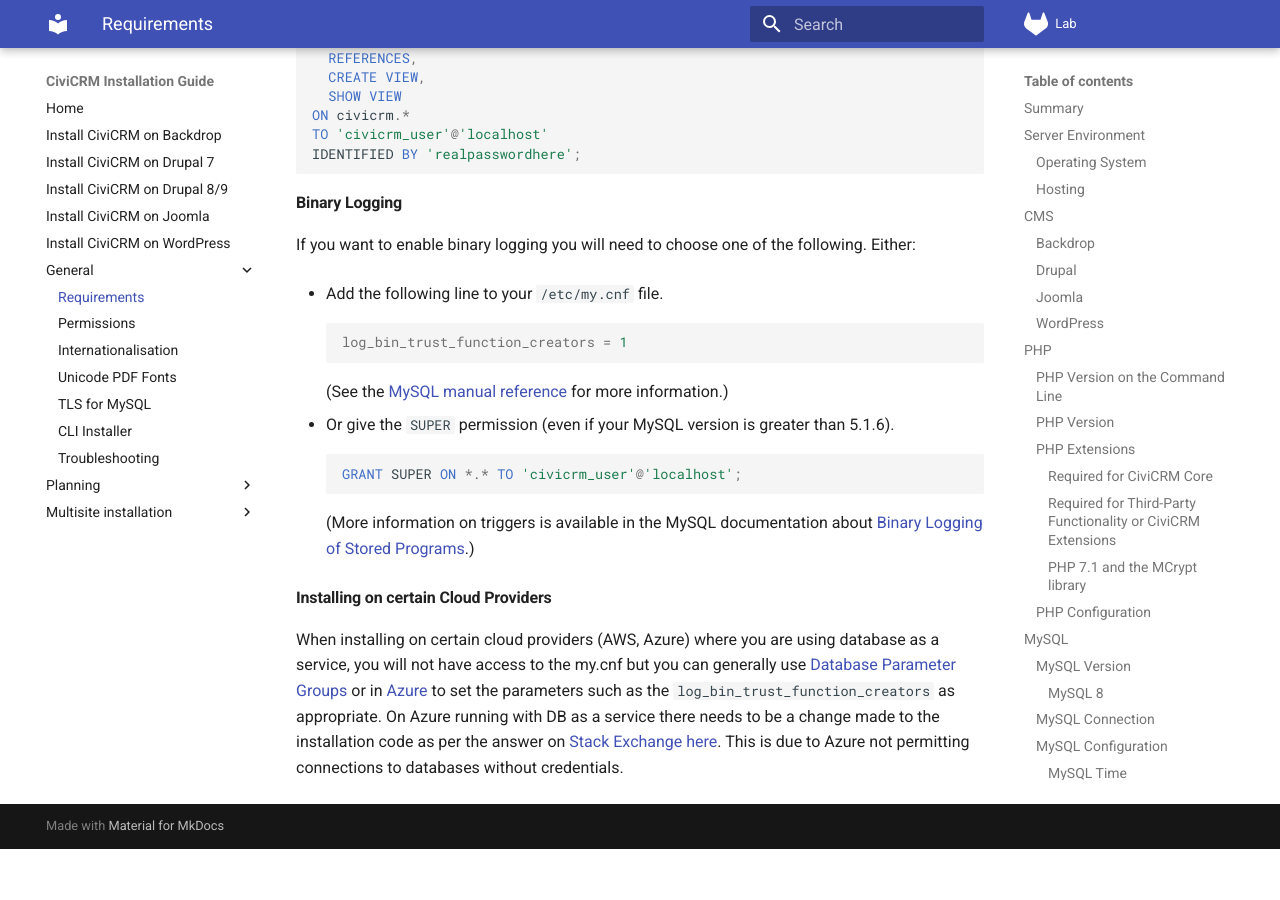
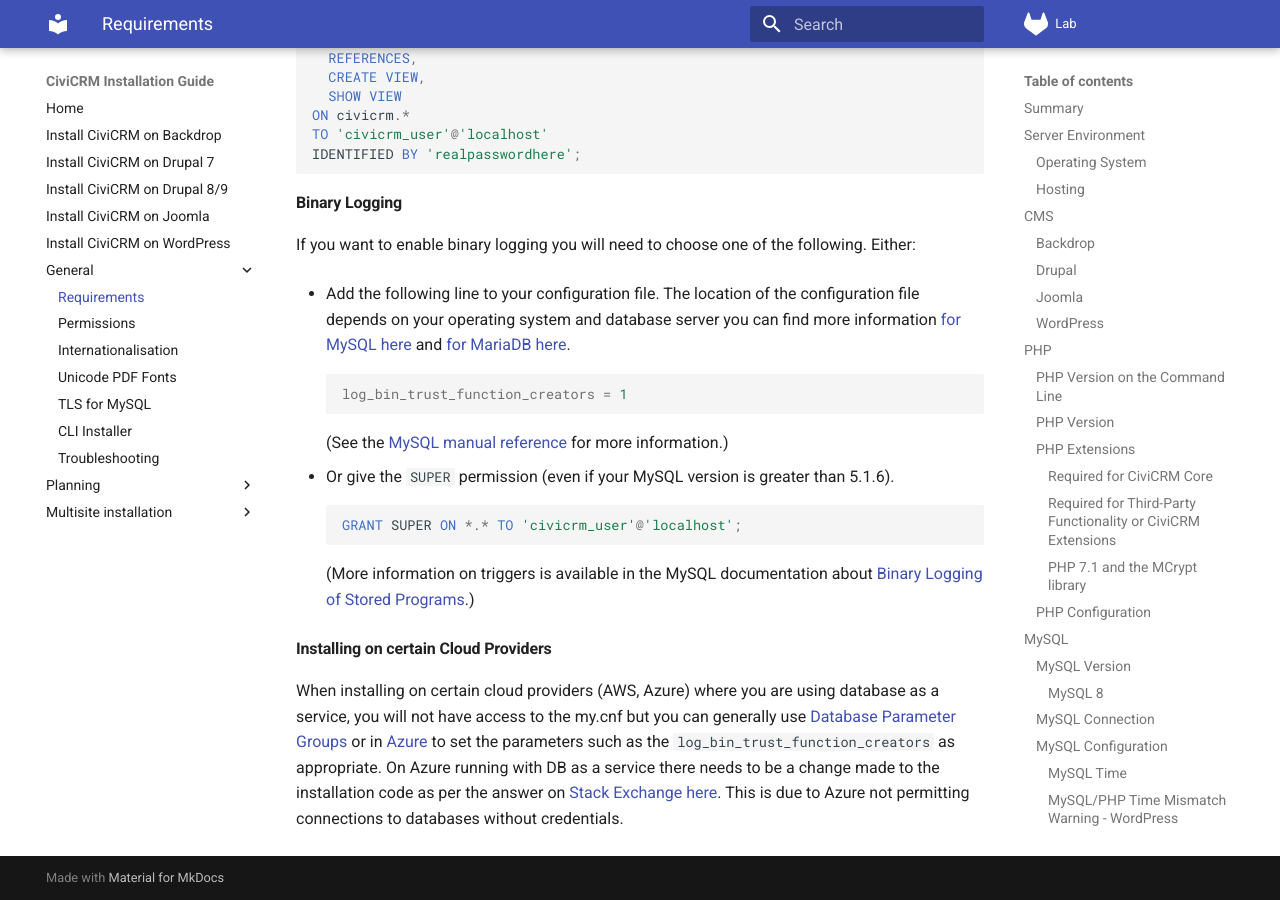
Before and after one commit to agileware/civicrm-installation-guide, an MkDocs documentation site: the page built from docs/general/requirements.md, in a window 1280 px wide and 900 px high, scrolled down 7921 px. Built offline with MkDocs 1.6.1 and Material for MkDocs 9.7.7, drawn with Linux system fonts in a browser that asks for light colours; before the commit the page ends 8770 px from its top, so only the background shows below that.

Commit message:
Update requirements.md

````diff
--- a/docs/general/requirements.md
+++ b/docs/general/requirements.md
@@ -261,7 +261,7 @@ IDENTIFIED BY 'realpasswordhere';
 
 If you want to enable binary logging you will need to choose one of the following. Either:
 
-* Add the following line to your `/etc/my.cnf` file.
+* Add the following line to your configuration file. The location of the configuration file depends on your operating system and database server you can find more information [for MySQL here](https://dev.mysql.com/doc/refman/5.7/en/option-files.html) and [for MariaDB here](https://mariadb.com/kb/en/configuring-mariadb-with-option-files/).
 
     ```ini
     log_bin_trust_function_creators = 1
````
